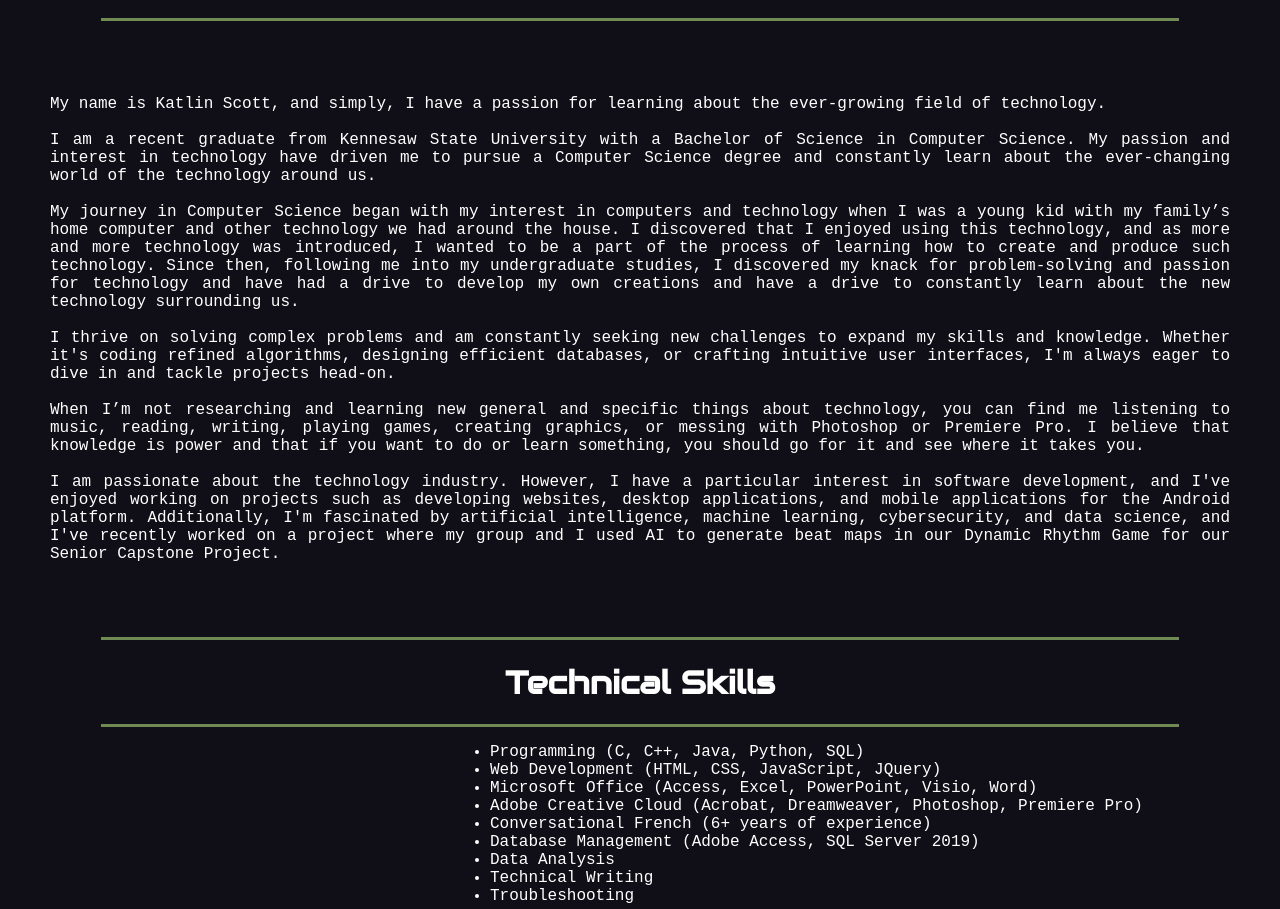
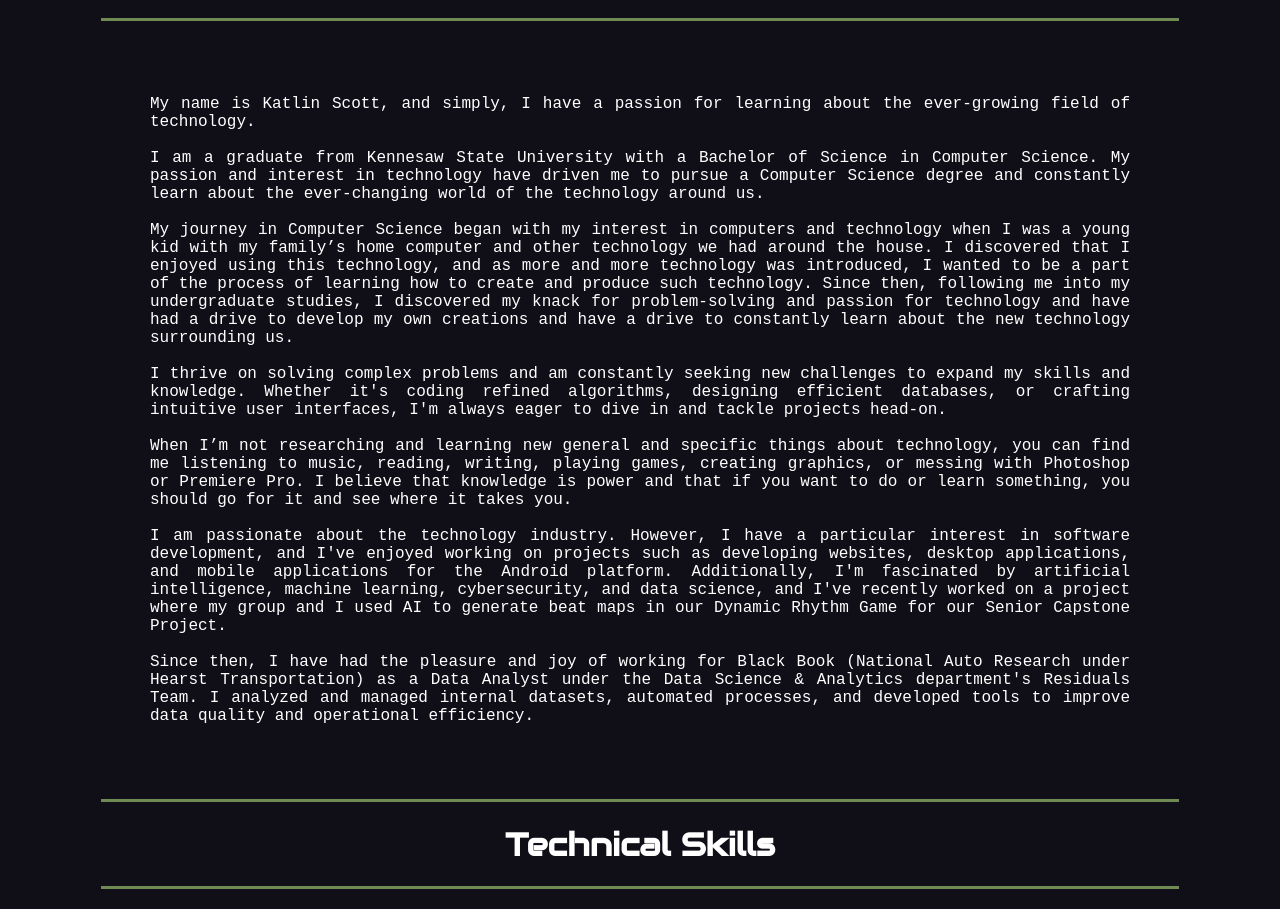
Before and after one commit to Katsco/Katsco.github.io, a plain HTML site: page about.html in a window 1280 px wide. Shown: the part 543-1452 px from the top of the page. Drawn offline with nearby package versions, Linux system fonts and the light colour scheme; a web font is replaced by a local one.

Commit message:
Added Updated Resume
Added updated resume to the files and About page display, fixed centering issue for the About Me and Technical Skills sections, and slightly updated the About Me section.

```diff
--- a/about.html
+++ b/about.html
@@ -103,7 +103,9 @@
         <!--<div class="word"></div>-->
         <!-- Want to do type animation for my name -->
         <h1 class="typing" style="color:white;font-family:monospace;">Hi, my name is Katlin Scott</h1>
-        <h2 style="color:white;">I <span style="font-size:25px;font-family: serif;"><em>design</em></span> and <span style="font-size:25px;font-family: monospace;">develop</span>
+        <h2 style="color:white;">
+          I <span style="font-size:25px;font-family: serif;"> <em>design</em></span> and
+            <span style="font-size:25px;font-family: monospace;">develop</span>
             <span id="text" style="font-family: 'Courier New', Courier, monospace;"></span></h2>
     </div>
 
@@ -113,19 +115,29 @@
       <hr width="84%" color="#6F8A53" size="3px">
     </div>
 
-    <div class="Body" style="text-align: justify; font-family: 'Courier New', Courier, monospace; padding: 50px">
+    <div class="Body" style="text-align: justify; font-family: 'Courier New', Courier, monospace; padding-top: 50px; padding-bottom: 50px; padding-left: 150px; padding-right: 150px;">
       <p>
         My name is Katlin Scott, and simply, I have a passion for learning about the ever-growing field of technology.
-        <br>
-        <br>I am a recent graduate from Kennesaw State University with a Bachelor of Science in Computer Science. My passion and interest in technology have driven me to pursue a Computer Science degree and constantly learn about the ever-changing world of the technology around us.
-        <br>
-        <br>My journey in Computer Science began with my interest in computers and technology when I was a young kid with my family’s home computer and other technology we had around the house. I discovered that I enjoyed using this technology, and as more and more technology was introduced, I wanted to be a part of the process of learning how to create and produce such technology. Since then, following me into my undergraduate studies, I discovered my knack for problem-solving and passion for technology and have had a drive to develop my own creations and have a drive to constantly learn about the new technology surrounding us.
-        <br>
-        <br>I thrive on solving complex problems and am constantly seeking new challenges to expand my skills and knowledge. Whether it's coding refined algorithms, designing efficient databases, or crafting intuitive user interfaces, I'm always eager to dive in and tackle projects head-on.
-        <br>
-        <br>When I’m not researching and learning new general and specific things about technology, you can find me listening to music, reading, writing, playing games, creating graphics, or messing with Photoshop or Premiere Pro. I believe that knowledge is power and that if you want to do or learn something, you should go for it and see where it takes you.
-        <br>
-        <br>I am passionate about the technology industry. However, I have a particular interest in software development, and I've enjoyed working on projects such as developing websites, desktop applications, and mobile applications for the Android platform. Additionally, I'm fascinated by artificial intelligence, machine learning, cybersecurity, and data science, and I've recently worked on a project where my group and I used AI to generate beat maps in our Dynamic Rhythm Game for our Senior Capstone Project.
+        <br><br>
+        I am a graduate from Kennesaw State University with a Bachelor of Science in Computer Science.
+        My passion and interest in technology have driven me to pursue a Computer Science degree and constantly learn about the ever-changing world of the technology around us.
+        <br><br>
+        My journey in Computer Science began with my interest in computers and technology when I was a young kid with my family’s home computer and other technology we had around the house.
+        I discovered that I enjoyed using this technology, and as more and more technology was introduced, I wanted to be a part of the process of learning how to create and produce such technology.
+        Since then, following me into my undergraduate studies, I discovered my knack for problem-solving and passion for technology and have had a drive to develop my own creations and have a drive to constantly learn about the new technology surrounding us.
+        <br><br>
+        I thrive on solving complex problems and am constantly seeking new challenges to expand my skills and knowledge.
+        Whether it's coding refined algorithms, designing efficient databases, or crafting intuitive user interfaces, I'm always eager to dive in and tackle projects head-on.
+        <br><br>
+        When I’m not researching and learning new general and specific things about technology, you can find me listening to music, reading, writing, playing games, creating graphics, or messing with Photoshop or Premiere Pro.
+        I believe that knowledge is power and that if you want to do or learn something, you should go for it and see where it takes you.
+        <br><br>
+        I am passionate about the technology industry.
+        However, I have a particular interest in software development, and I've enjoyed working on projects such as developing websites, desktop applications, and mobile applications for the Android platform.
+        Additionally, I'm fascinated by artificial intelligence, machine learning, cybersecurity, and data science, and I've recently worked on a project where my group and I used AI to generate beat maps in our Dynamic Rhythm Game for our Senior Capstone Project.
+        <br><br>
+        Since then, I have had the pleasure and joy of working for Black Book (National Auto Research under Hearst Transportation) as a Data Analyst under the Data Science & Analytics department's Residuals Team.
+        I analyzed and managed internal datasets, automated processes, and developed tools to improve data quality and operational efficiency.
       </p>
     </div>
 
@@ -134,9 +146,8 @@
       <h1>Technical Skills</h1>
       <hr width="84%" color="#6F8A53" size="3px">
     </div>
-    <div class="Body" style="text-align: left; font-family: 'Courier New', Courier, monospace; padding-left: 450px">
-      <p>
-        <ul>
+    <div class="Body" style="text-align: center; font-family: 'Courier New', Courier, monospace;">
+        <ul style="display: inline-block; text-align: left; list-style-position: inside;">
           <li>Programming (C, C++, Java, Python, SQL)</li>
           <li>Web Development (HTML, CSS, JavaScript, JQuery)</li>
           <li>Microsoft Office (Access, Excel, PowerPoint, Visio, Word)</li>
@@ -147,7 +158,6 @@
           <li>Technical Writing</li>
           <li>Troubleshooting</li>
         </ul>
-      </p>
     </div>
 
     <br>
@@ -159,8 +169,8 @@
     </div>
     <br>
     <div style="margin-left:auto;margin-right:auto;text-align:center">
-      <object data="/Documents/KatlinScott-Resume-Redacted.pdf" type="application/pdf" width="75%" height="1000px">
-          <p>Unable to display PDF file. <a href="/Documents/KatlinScott-Resume-Redacted.pdf">Download</a> instead.</p>
+      <object data="/Documents/KatlinScott-Resume-20250829-Redacted.pdf" type="application/pdf" width="75%" height="1000px">
+          <p>Unable to display PDF file. <a href="/Documents/KatlinScott-Resume-20250829-Redacted.pdf">Download</a> instead.</p>
       </object>
   </div>
 
```
Also changed, not shown: 1 other file.
